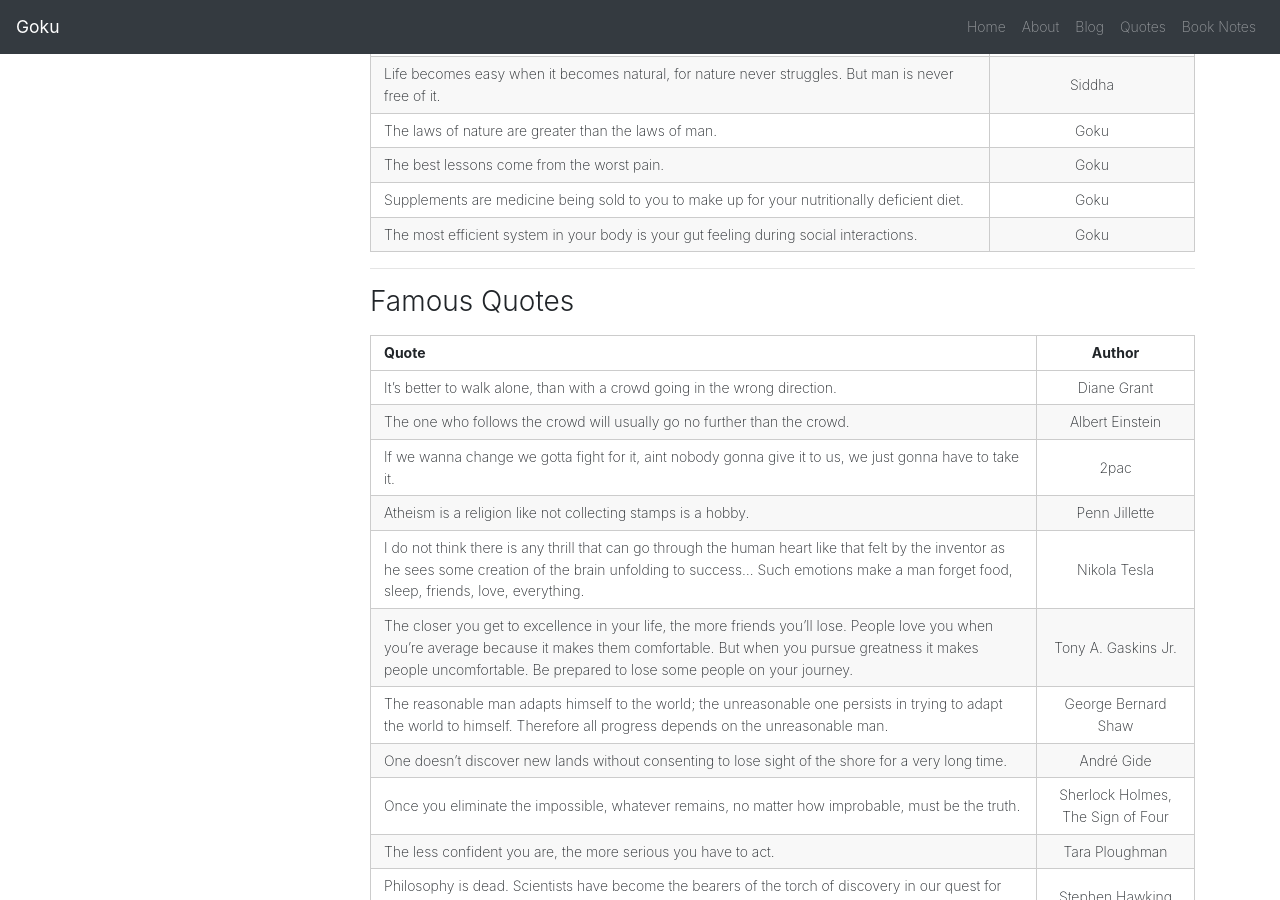
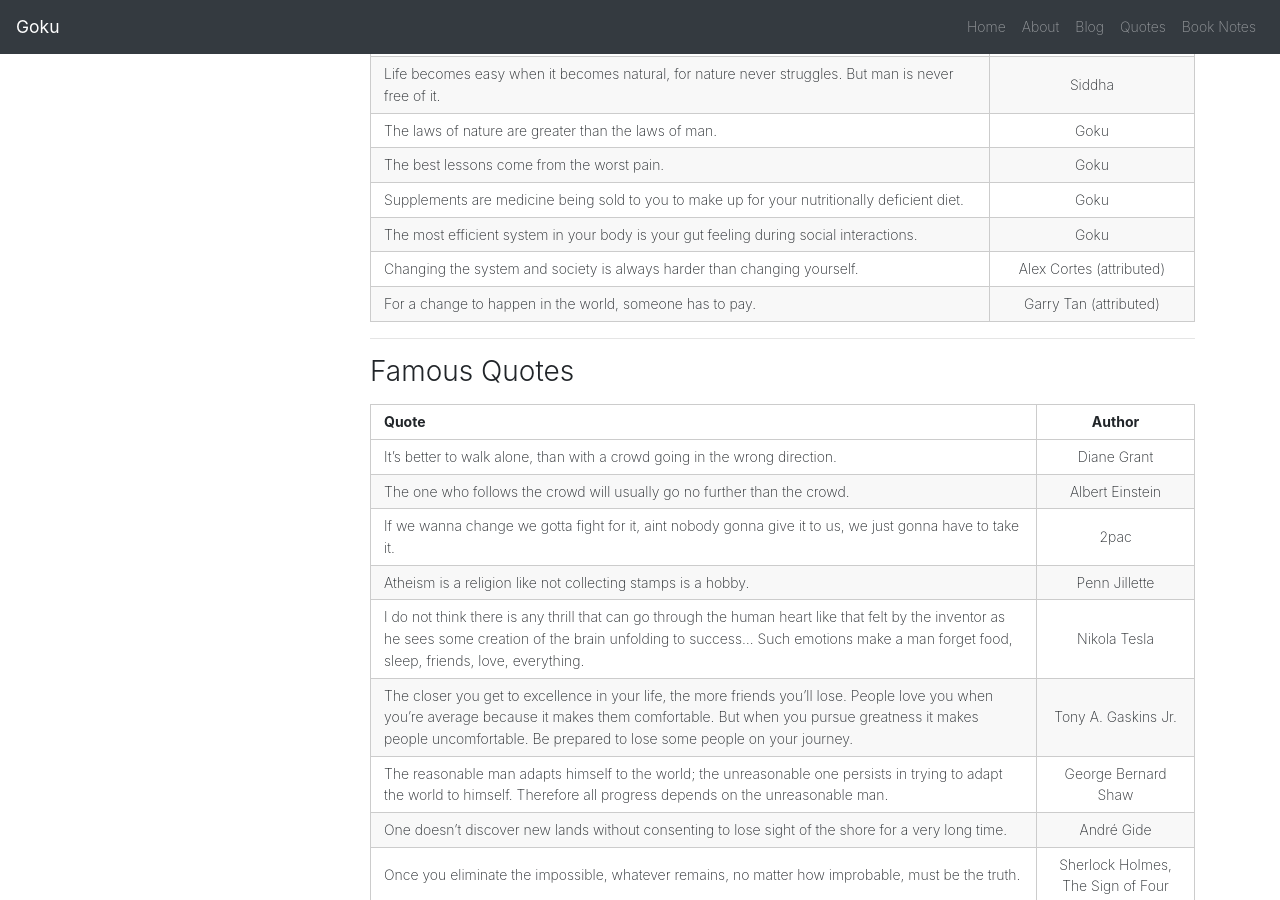
Before and after one commit to Esqarrouth/goktugyil.github.io, a Jekyll site: the page built from _pages/quotes.md, in a window 1280 px wide and 900 px high, scrolled down 1491 px. Built offline with Jekyll 4.4.1, drawn with Linux system fonts in a browser that asks for light colours; some of the changed text lies outside the part shown.

Commit message:
Add remaining reviewed quotes

```diff
--- a/_pages/quotes.md
+++ b/_pages/quotes.md
@@ -50,6 +50,8 @@ The laws of nature are greater than the laws of man.|Goku
 The best lessons come from the worst pain.|Goku
 Supplements are medicine being sold to you to make up for your nutritionally deficient diet.|Goku
 The most efficient system in your body is your gut feeling during social interactions.|Goku
+Changing the system and society is always harder than changing yourself.|Alex Cortes (attributed)
+For a change to happen in the world, someone has to pay.|Garry Tan (attributed)
 
 ---
 
@@ -226,6 +228,7 @@ It doesn’t matter how beautiful your theory is, it doesn’t matter how smart
 Think in the morning. Act in the noon. Eat in the evening. Sleep in the night.|William Blake, The Marriage of Heaven and Hell
 The only person who can truly play is the one who arrives whole. As long as you need something from it, you are its prisoner.|Unknown
 Just because you do not take an interest in politics doesn’t mean politics won’t take an interest in you.|Pericles (attributed)
+He cannot be held to the same standard as you and I.|Howard Hughes’s lawyer (attributed)
 
 ---
 
```
Also changed, not shown: other parts of _pages/quotes.md (+1 -1 lines).
